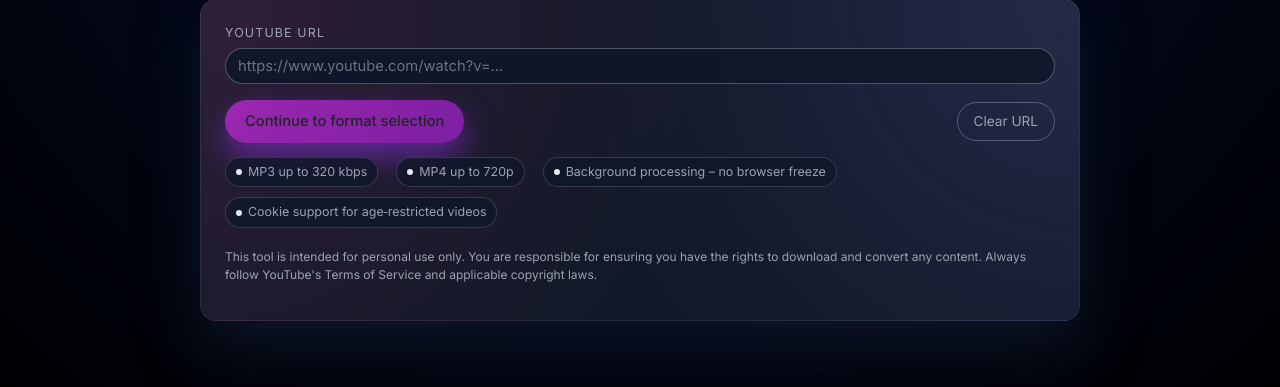
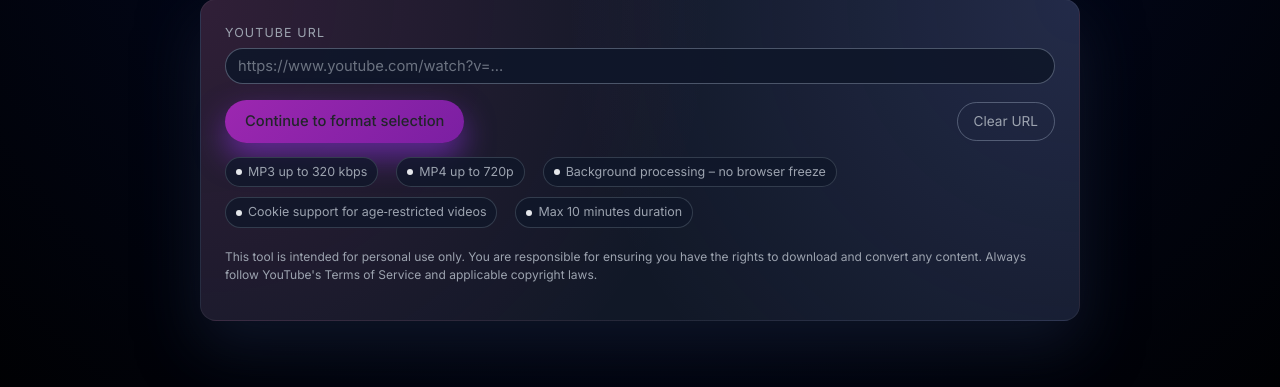
Before and after one commit to lahuman/youtube-mp3-downloader, a Flask app: page / in a window 1280 px wide. Shown: the part 314-701 px from the top of the page. Run offline with Flask 3, Linux system fonts and the light colour scheme; some libraries are stand-ins or nearby versions.

Commit message:
feat : 최대 시간 제한 처리

```diff
--- a/app.py
+++ b/app.py
@@ -22,6 +22,10 @@ app.config['SESSION_USE_SIGNER'] = True
 REDIS_HOST = os.environ.get('REDIS_HOST', 'localhost')
 REDIS_PORT = int(os.environ.get('REDIS_PORT', '6379'))
 REDIS_DB = int(os.environ.get('REDIS_DB', '0'))
+
+# 최대 영상 길이 (초 단위, 기본값 600초=10분)
+MAX_DURATION_SECONDS = int(os.environ.get('MAX_DURATION_SECONDS', '600'))
+MAX_DURATION_MINUTES = MAX_DURATION_SECONDS // 60
 
 app.config['SESSION_REDIS'] = redis.StrictRedis(host=REDIS_HOST, port=REDIS_PORT, db=REDIS_DB)
 
@@ -50,13 +54,14 @@ TRANSLATIONS = {
         "feature_mp4": "MP4 up to 720p",
         "feature_background": "Background processing – no browser freeze",
         "feature_cookie": "Cookie support for age‑restricted videos",
+        "feature_limit": f"Max {MAX_DURATION_MINUTES} minutes duration",
         "legal_home": "This tool is intended for personal use only. You are responsible for ensuring you have the rights to download and convert any content. Always follow YouTube's Terms of Service and applicable copyright laws.",
         "details_selected_video": "Selected video",
         "details_format": "Format",
         "details_quality": "Quality",
         "details_start": "Start download",
         "details_back": "Back to URL input",
-        "details_note": "Downloads longer than 2 hours or realtime/live streams may fail or be blocked to prevent overload.",
+        "details_note": f"Downloads longer than {MAX_DURATION_MINUTES} minutes or realtime/live streams may fail or be blocked to prevent overload.",
         "footer_notice": "This tool is provided for personal, lawful use only. Please respect YouTube's Terms of Service and copyright laws in your country.",
         "overlay_text": "Preparing your download…",
         "overlay_downloading": "Downloading…",
@@ -74,7 +79,7 @@ TRANSLATIONS = {
         "lang_ko": "한국어",
         "lang_ja": "日本語",
         "alert_invalid_url": "Please enter a valid YouTube URL.",
-        "alert_long_video": "Videos longer than 2 hours or realtime cannot be processed.",
+        "alert_long_video": f"Videos longer than {MAX_DURATION_MINUTES} minutes or realtime cannot be processed.",
         "alert_download_ready": "Your download is ready.",
         "alert_download_failed": "Download failed. Please try again.",
         "alert_download_error": "Error: File could not be downloaded.",
@@ -97,13 +102,14 @@ TRANSLATIONS = {
         "feature_mp4": "MP4 최대 720p",
         "feature_background": "백그라운드 처리로 브라우저 멈춤 최소화",
         "feature_cookie": "쿠키 사용으로 연령 제한 영상 대응",
+        "feature_limit": f"최대 {MAX_DURATION_MINUTES}분 영상 제한",
         "legal_home": "이 도구는 개인적이고 합법적인 용도로만 제공됩니다. 콘텐츠를 다운로드·변환할 권리가 있는지 항상 확인하고, YouTube 이용약관과 저작권 법규를 준수해 주세요.",
         "details_selected_video": "선택한 영상",
         "details_format": "형식",
         "details_quality": "품질",
         "details_start": "다운로드 시작",
         "details_back": "URL 입력 화면으로",
-        "details_note": "2시간이 넘는 영상이나 실시간 스트림은 서버 보호를 위해 제한되거나 실패할 수 있습니다.",
+        "details_note": f"{MAX_DURATION_MINUTES}분이 넘는 영상이나 실시간 스트림은 서버 보호를 위해 제한되거나 실패할 수 있습니다.",
         "footer_notice": "이 도구는 개인·합법적인 사용에 한해 제공됩니다. 항상 YouTube 이용약관과 각 국가의 저작권 법을 지켜 주세요.",
         "overlay_text": "다운로드를 준비하고 있습니다…",
         "overlay_downloading": "다운로드 중…",
@@ -121,7 +127,7 @@ TRANSLATIONS = {
         "lang_ko": "한국어",
         "lang_ja": "日本語",
         "alert_invalid_url": "올바른 YouTube URL을 입력해 주세요.",
-        "alert_long_video": "2시간이 넘는 영상이나 실시간 영상은 처리할 수 없습니다.",
+        "alert_long_video": f"{MAX_DURATION_MINUTES}분이 넘는 영상이나 실시간 영상은 처리할 수 없습니다.",
         "alert_download_ready": "다운로드를 시작합니다.",
         "alert_download_failed": "다운로드에 실패했습니다. 다시 시도해 주세요.",
         "alert_download_error": "파일을 다운로드할 수 없습니다.",
@@ -144,13 +150,14 @@ TRANSLATIONS = {
         "feature_mp4": "MP4 最大 720p",
         "feature_background": "バックグラウンド処理でブラウザのフリーズを軽減",
         "feature_cookie": "クッキー対応で年齢制限付き動画にも対応",
+        "feature_limit": f"最大 {MAX_DURATION_MINUTES} 分の動画制限",
         "legal_home": "本ツールは個人的かつ合法的な利用のみを目的としています。常にコンテンツをダウンロード・変換する権利があるか確認し、YouTube の利用規約および著作権法を遵守してください。",
         "details_selected_video": "選択した動画",
         "details_format": "形式",
         "details_quality": "品質",
         "details_start": "ダウンロードを開始",
         "details_back": "URL 入力画面に戻る",
-        "details_note": "2 時間を超える動画やライブ配信は、負荷対策のため制限または失敗する場合があります。",
+        "details_note": f"{MAX_DURATION_MINUTES} 分を超える動画やライブ配信は、負荷対策のため制限または失敗する場合があります。",
         "footer_notice": "本ツールは個人的かつ合法的な利用に限定して提供されます。YouTube の利用規約と各国の著作権法を必ず守ってください。",
         "overlay_text": "ダウンロードの準備中です…",
         "overlay_downloading": "ダウンロード中…",
@@ -169,7 +176,7 @@ TRANSLATIONS = {
         "lang_ko": "한국어",
         "lang_ja": "日本語",
         "alert_invalid_url": "正しい YouTube URL を入力してください。",
-        "alert_long_video": "2 時間を超える動画やライブ配信は処理できません。",
+        "alert_long_video": f"{MAX_DURATION_MINUTES} 分を超える動画やライブ配信は処理できません。",
         "alert_download_ready": "ダウンロードを開始します。",
         "alert_download_failed": "ダウンロードに失敗しました。もう一度お試しください。",
         "alert_download_error": "ファイルをダウンロードできませんでした。",
@@ -268,7 +275,7 @@ def details():
 
     video_info = get_video_info(youtube_url)
     if video_info:
-        return render_template('details.html', video_info=video_info, youtube_url=youtube_url)
+        return render_template('details.html', video_info=video_info, youtube_url=youtube_url, max_duration_seconds=MAX_DURATION_SECONDS)
     else:
         flash('Could not retrieve video details.', category='error')
         return redirect(url_for('home'))
--- a/docker-compose.yml
+++ b/docker-compose.yml
@@ -13,6 +13,8 @@ services:
       - REDIS_HOST=redis
       - REDIS_PORT=6379
       - REDIS_DB=0
+      # 다운로드 최대 영상 길이 (초 단위)
+      - MAX_DURATION_SECONDS=600
       # 쿠키 파일 경로 (필요하면 호스트에서 마운트)
       - COOKIE_FILE_PATH=/app/cookies.txt
       # 세션 키는 필요에 따라 override 권장
@@ -32,6 +34,7 @@ services:
       - REDIS_HOST=redis
       - REDIS_PORT=6379
       - REDIS_DB=0
+      - MAX_DURATION_SECONDS=600
       - COOKIE_FILE_PATH=/app/cookies.txt
       - SECRET_KEY=helloWorldMyNameIslahuman!+_+
     volumes:
--- a/tasks.py
+++ b/tasks.py
@@ -16,6 +16,9 @@ logger = logging.getLogger(__name__)
 REDIS_HOST = os.environ.get("REDIS_HOST", "localhost")
 REDIS_PORT = int(os.environ.get("REDIS_PORT", "6379"))
 REDIS_DB = int(os.environ.get("REDIS_DB", "0"))
+
+# 최대 영상 길이 (초 단위, 기본값 600초=10분)
+MAX_DURATION_SECONDS = int(os.environ.get("MAX_DURATION_SECONDS", "600"))
 
 PROGRESS_KEY_PREFIX = "yt_progress"
 
@@ -245,10 +248,12 @@ def download_media(
   set_progress(job_id, "downloading", 0.0)
 
   duration = info_dict.get("duration", 0) or 0
-  if duration == 0 or duration > 60 * 60 * 2:
-    # 2시간 초과 영상은 거절
+  if duration == 0 or duration > MAX_DURATION_SECONDS:
+    # 영상 길이 제한 초과 거절
     logger.warning(
-      "Video duration out of allowed range (0 or >2h): %s seconds", duration
+      "Video duration out of allowed range (0 or >%ss): %s seconds",
+      MAX_DURATION_SECONDS,
+      duration
     )
     set_progress(job_id, "failed", 0.0)
     return None
--- a/templates/details.html
+++ b/templates/details.html
@@ -80,7 +80,7 @@
 
 {% block scripts %}
 <script>
-  if ('{{ video_info.duration }}' == 'None' || {{ video_info.duration or 0 }} >= (60 * 60 * 2)) {
+  if ('{{ video_info.duration }}' == 'None' || {{ video_info.duration or 0 }} > {{ max_duration_seconds }}) {
     alert('{{ t('alert_long_video') }}');
     window.location.href = '/';
   }
--- a/templates/home.html
+++ b/templates/home.html
@@ -67,6 +67,10 @@
           <span class="feature-dot"></span>
           {{ t('feature_cookie') }}
         </div>
+        <div class="feature-item">
+          <span class="feature-dot"></span>
+          {{ t('feature_limit') }}
+        </div>
       </div>
     </form>
 
```
Also changed, not shown: README.md.
